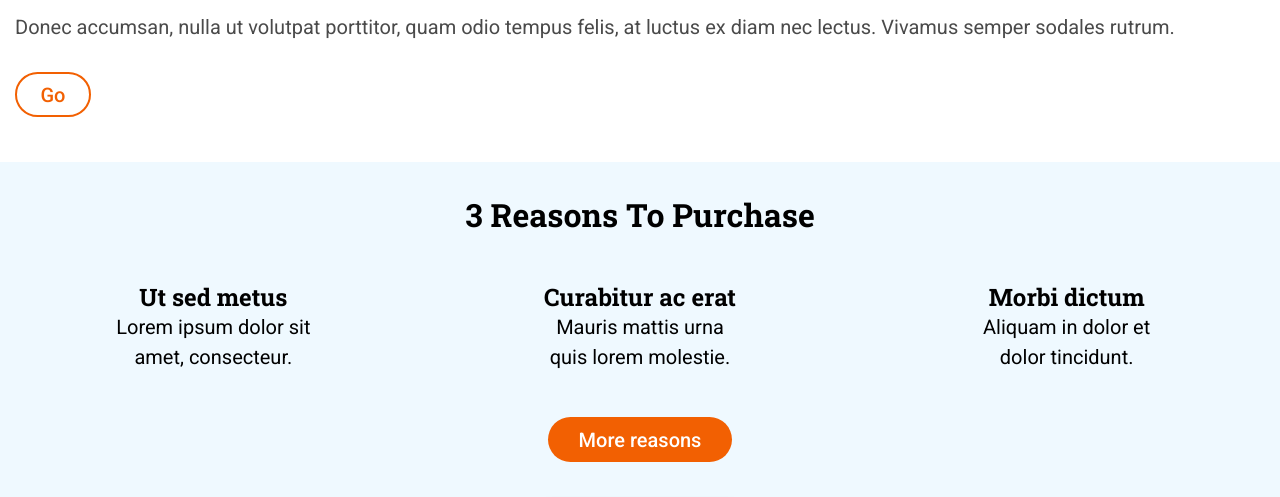
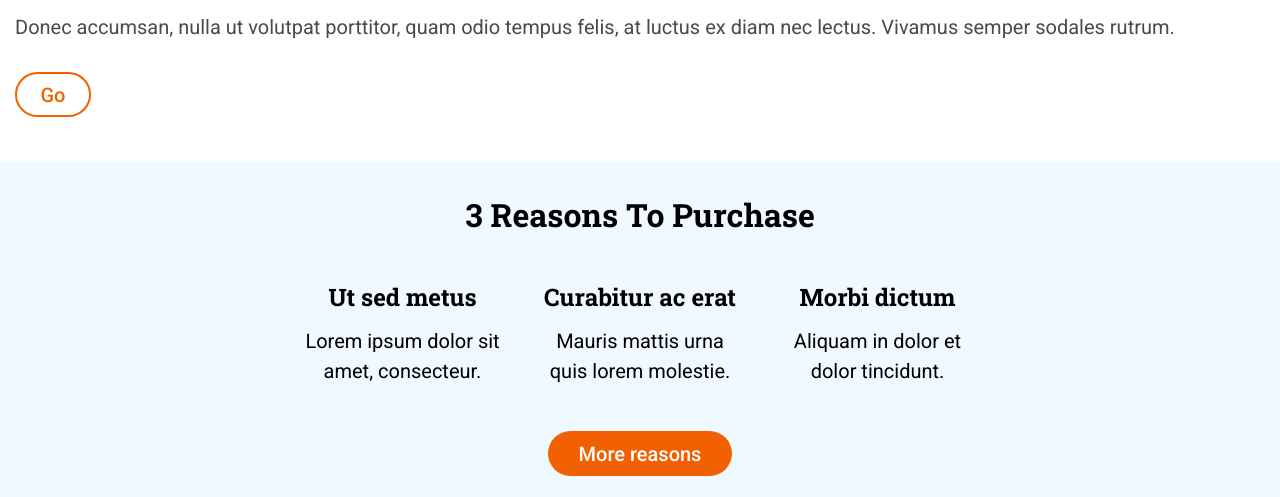
Before and after one commit to Adalab/modulo-1-evaluacion-final-mteresa-jimenez, a website: page docs/index.html in a window 1280 px wide. Shown: the part 909-1406 px from the top of the page. Drawn offline with nearby package versions, Linux system fonts and the light colour scheme; files that its build step writes are made by us from their sources.

Commit message:
Fix tablet mediaqueries

```diff
--- a/src/scss/layout/_main-section02.scss
+++ b/src/scss/layout/_main-section02.scss
@@ -3,6 +3,12 @@
   width: 100%;
   padding: 30px 0px 60px 0px;
   text-align: center;
+
+  @media all and (min-width: 768px) {
+    display: flex;
+    flex-direction: column;
+    align-items: center;
+  }
 
   &__button {
     width: 184px;
@@ -34,6 +40,7 @@
 
   @media all and (min-width: 768px) {
     grid-template-columns: 1fr 1fr 1fr;
+    grid-gap: 27.5px;
   }
 
   & .article {
@@ -43,6 +50,10 @@
 
     @media all and (min-width: 768px) {
       width: 210px;
+
+      & .article-title {
+        margin-bottom: 14px;
+      }
     }
   }
 }
```
